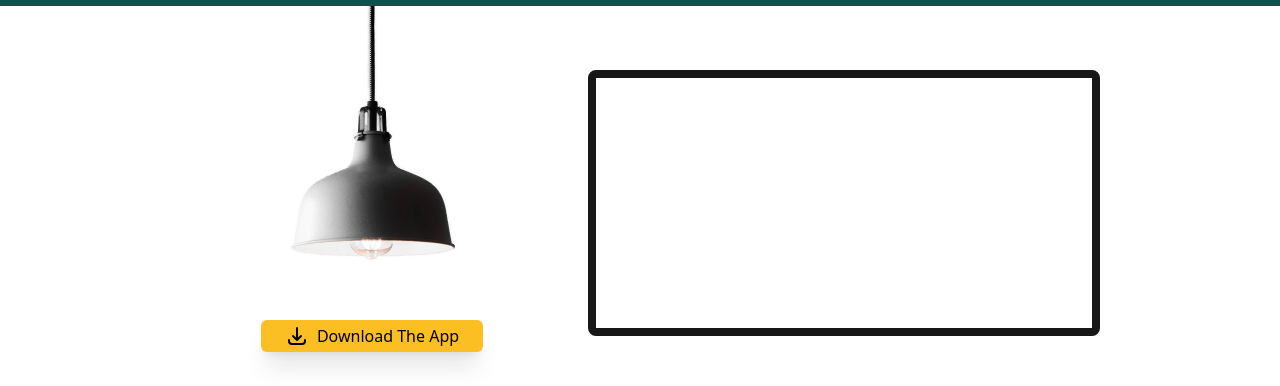
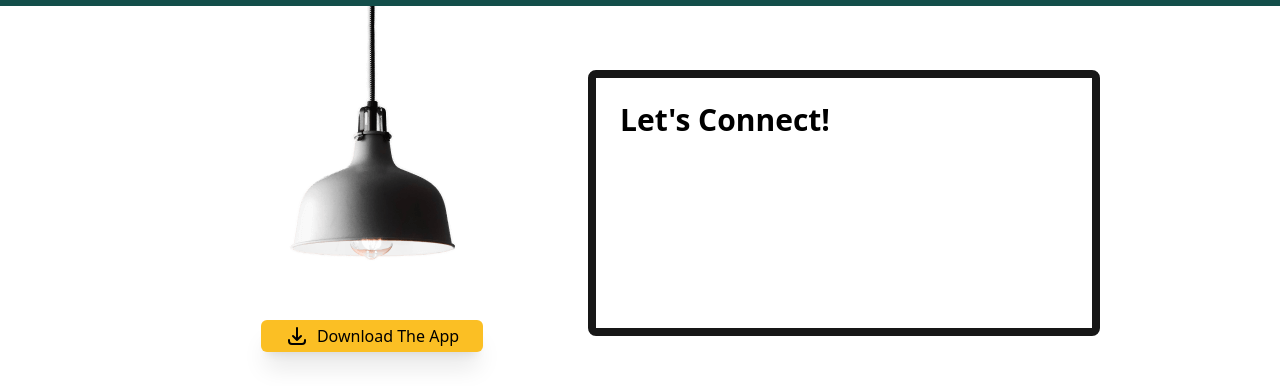
Before and after one commit to danyalbani240/home-smart, a website built with Vite: page index.html in a window 1280 px wide. Shown: the part 2557-2943 px from the top of the page. Built offline with nearby package versions, Linux system fonts and the light colour scheme.

Commit message:
form h2 added

```diff
--- a/index.html
+++ b/index.html
@@ -139,9 +139,11 @@
       <path stroke-linecap="round" stroke-linejoin="round" d="M4 16v1a3 3 0 003 3h10a3 3 0 003-3v-1m-4-4l-4 4m0 0l-4-4m4 4V4" />
     </svg>
     <span>Download The App</span></a>
-    <img src="./assets/app.svg" alt="app" class="hidden md:block drop-shadow-xl absolute left-1/2 -translate-x-1/2" width="240">
+    <img src="./assets/app.svg" alt="app" class="hidden md:block drop-shadow-xl absolute left-1/2 -translate-x-1/2 max-w-16 xl:max-w-xs" width="240">
   </div>
-  <form class="relative border-8 border-neutral-900 p-6 rounded-lg grid gap-8 md:flex-1 md:max-w-lg my-4 md:12 lg:my-16 bg-white  dark:bg-neutral-800 w-full"></form>
+  <form class="relative border-8 border-neutral-900 p-6 rounded-lg grid gap-8 md:flex-1 md:max-w-lg my-4 md:12 lg:my-16 bg-white  dark:bg-neutral-800 w-full">
+    <h2 id="contact" class="text-3xl font-bold">Let's Connect!</h2>
+  </form>
 </div>
   </section>
     <script type="module" src="/main.js"></script>
```
